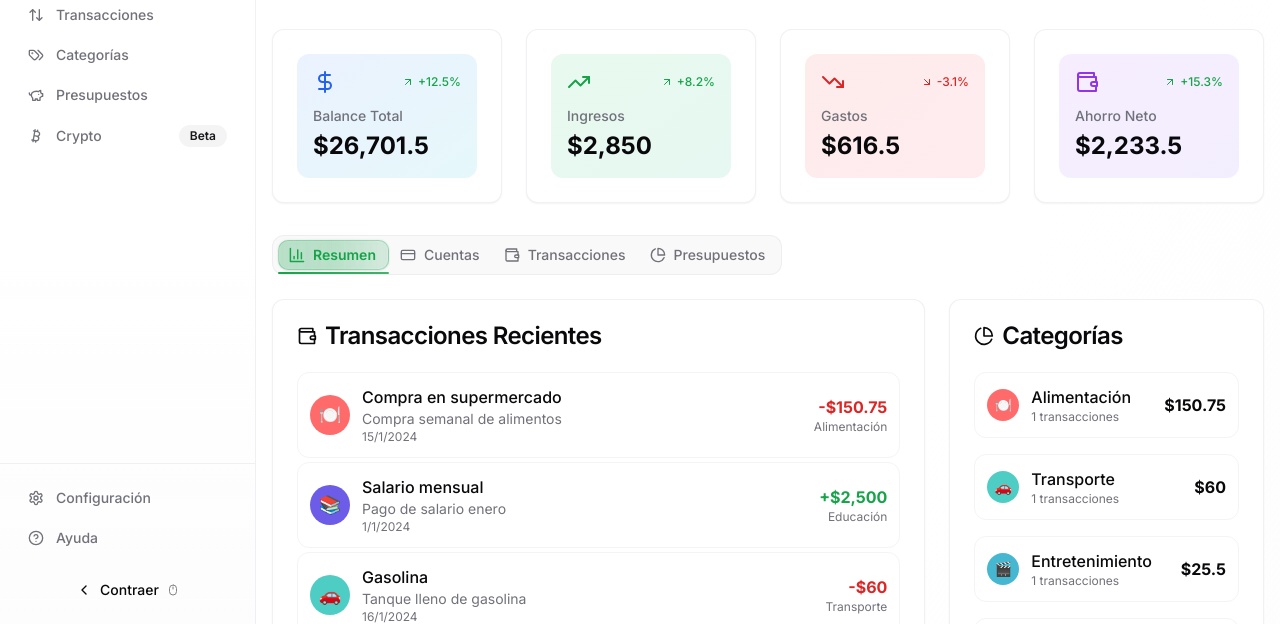
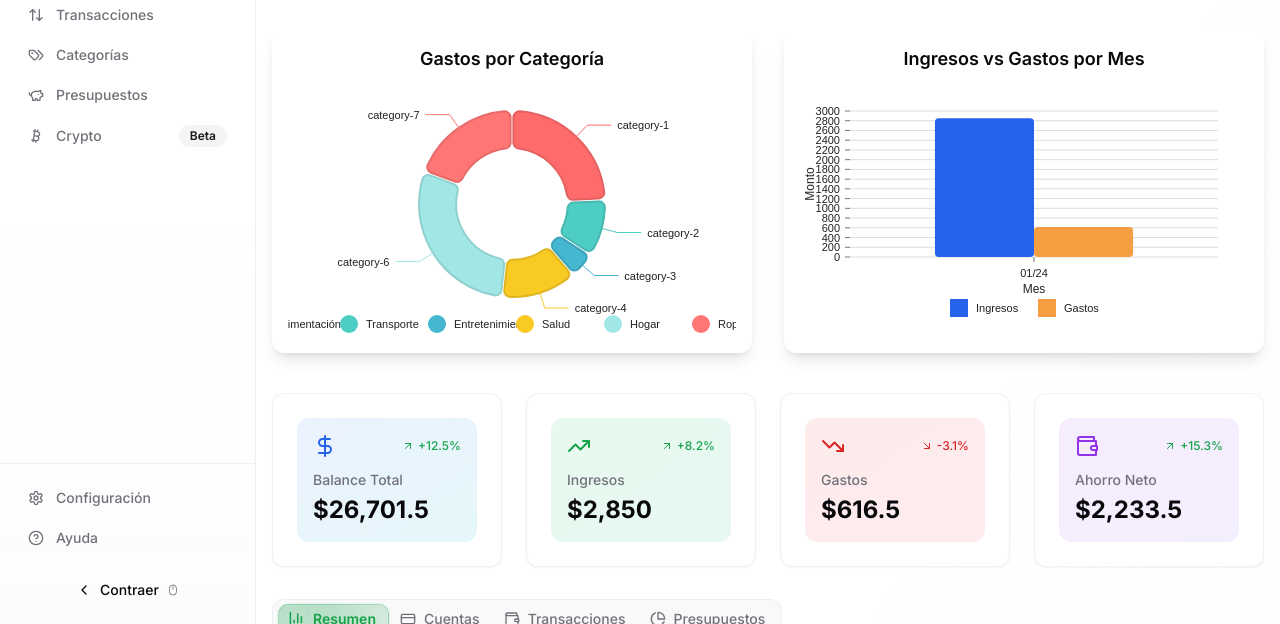
Before and after one commit to Osmait/GestorDePresupuesto, a React app in the folder FrontendNextjs/gestor/: page /app in a window 1280 px wide. Shown: the part 176-800 px from the top of the page. Built offline with nearby package versions, Linux system fonts and the light colour scheme.

Commit message:
Add Nivo charts and D3 dependencies for enhanced data visualization
- Introduced DashboardCharts component to display pie and bar charts using Nivo for visualizing expenses and income.
- Added dependencies for Nivo charts and D3.js in package.json and package-lock.json to support data visualization features.
- Updated DashboardPage to integrate DashboardCharts, enhancing the user interface with dynamic data representation.
- Implemented data normalization and chart data preparation logic within DashboardCharts for accurate visual output.

```diff
--- a/FrontendNextjs/gestor/app/app/page.tsx
+++ b/FrontendNextjs/gestor/app/app/page.tsx
@@ -30,6 +30,7 @@ import {
 	Zap,
 	LucideIcon
 } from 'lucide-react'
+import { DashboardCharts } from '@/components/DashboardCharts'
 
 interface StatCardProps {
 	title: string
@@ -326,6 +327,14 @@ export default async function DashboardPage() {
 		<div className="min-h-screen bg-gradient-to-br from-background via-background to-muted/30 dark:from-background dark:via-background dark:to-muted/20">
 			<div className="container mx-auto px-4 py-8">
 				<DashboardHeader user={user} />
+				<DashboardCharts
+					categories={categories}
+					transactions={transactions.map(t => ({
+						...t,
+						type_transaction: String(t.type_transaction),
+						created_at: typeof t.created_at === 'string' ? t.created_at : t.created_at.toISOString()
+					}))}
+				/>
 				<StatsGrid accounts={accounts} transactions={transactions} />
 
 				<AnimatedTabs
--- /dev/null
+++ b/FrontendNextjs/gestor/components/DashboardCharts.tsx
@@ -0,0 +1,162 @@
+'use client'
+
+import { ResponsivePie } from '@nivo/pie'
+import { ResponsiveBar } from '@nivo/bar'
+import { useTheme } from 'next-themes'
+import { useMemo } from 'react'
+
+interface CategoryData {
+	id: string
+	label: string
+	value: number
+	color: string
+}
+
+interface BarData {
+	month: string
+	Ingresos: number
+	Gastos: number
+}
+
+interface DashboardChartsProps {
+	categories: { id: string, name: string, color: string }[]
+	transactions: { amount: number, type_transaction: string, category_id: string, created_at: string }[]
+}
+
+export function DashboardCharts({ categories, transactions }: DashboardChartsProps) {
+	console.log('DashboardCharts categories:', categories)
+	console.log('DashboardCharts transactions:', transactions)
+	const { theme } = useTheme()
+
+	// Normalizar type_transaction
+	const normalizedTransactions = useMemo(() => transactions.map(t => ({
+		...t,
+		type_transaction: t.type_transaction === '0' ? 'BILL'
+			: t.type_transaction === '1' ? 'INCOME'
+			: t.type_transaction
+	})), [transactions])
+
+	// Pie: Distribución de gastos por categoría
+	const pieData: CategoryData[] = useMemo(() => {
+		const gastos = normalizedTransactions.filter(t => t.type_transaction === 'BILL')
+		const grouped: Record<string, number> = {}
+		gastos.forEach(t => {
+			grouped[t.category_id] = (grouped[t.category_id] || 0) + t.amount
+		})
+		const data = categories.map(cat => ({
+			id: cat.id,
+			label: cat.name,
+			value: grouped[cat.id] || 0,
+			color: cat.color
+		})).filter(d => d.value > 0)
+		console.log('Pie chart data:', data)
+		return data
+	}, [categories, normalizedTransactions])
+
+	// Bar: Ingresos vs Gastos por mes
+	const barData: BarData[] = useMemo(() => {
+		const byMonth: Record<string, { Ingresos: number, Gastos: number }> = {}
+		normalizedTransactions.forEach(t => {
+			const date = new Date(t.created_at)
+			const month = `${date.getFullYear()}-${(date.getMonth()+1).toString().padStart(2,'0')}`
+			if (!byMonth[month]) byMonth[month] = { Ingresos: 0, Gastos: 0 }
+			if (t.type_transaction === 'INCOME') byMonth[month].Ingresos += t.amount
+			if (t.type_transaction === 'BILL') byMonth[month].Gastos += t.amount
+		})
+		const data = Object.entries(byMonth).sort(([a],[b]) => a.localeCompare(b)).map(([month, vals]) => ({ month, ...vals }))
+		console.log('Bar chart data:', data)
+		return data
+	}, [normalizedTransactions])
+
+	const nivoTheme = useMemo(() => ({
+		background: 'transparent',
+		textColor: theme === 'dark' ? '#e5e7eb' : '#222',
+		fontSize: 14,
+		axis: {
+			legend: { text: { fill: theme === 'dark' ? '#e5e7eb' : '#222' } },
+			ticks: { text: { fill: theme === 'dark' ? '#e5e7eb' : '#222' } }
+		},
+		legends: { text: { fill: theme === 'dark' ? '#e5e7eb' : '#222' } }
+	}), [theme])
+
+	return (
+		<div className="grid grid-cols-1 md:grid-cols-2 gap-8 mb-10">
+			<div className="bg-card rounded-xl shadow-lg p-4 flex flex-col items-center">
+				<h3 className="font-semibold mb-2 text-lg text-foreground">Gastos por Categoría</h3>
+				<div className="h-64 w-full">
+					<ResponsivePie
+						data={pieData}
+						margin={{ top: 30, right: 40, bottom: 40, left: 40 }}
+						innerRadius={0.6}
+						padAngle={1.5}
+						cornerRadius={6}
+						colors={d => d.data.color}
+						borderWidth={2}
+						borderColor={{ from: 'color', modifiers: [['darker', 0.3]] }}
+						enableArcLabels={false}
+						arcLinkLabelsTextColor={theme === 'dark' ? '#e5e7eb' : '#222'}
+						arcLinkLabelsColor={{ from: 'color' }}
+						activeOuterRadiusOffset={8}
+						theme={nivoTheme}
+						legends={[
+							{
+								anchor: 'bottom',
+								direction: 'row',
+								justify: false,
+								translateY: 36,
+								itemWidth: 80,
+								itemHeight: 18,
+								itemsSpacing: 8,
+								symbolSize: 18,
+								symbolShape: 'circle',
+								itemTextColor: theme === 'dark' ? '#e5e7eb' : '#222',
+							}
+						]}
+					/>
+				</div>
+			</div>
+			<div className="bg-card rounded-xl shadow-lg p-4 flex flex-col items-center">
+				<h3 className="font-semibold mb-2 text-lg text-foreground">Ingresos vs Gastos por Mes</h3>
+				<div className="h-64 w-full">
+					<ResponsiveBar
+						data={barData}
+						keys={['Ingresos','Gastos']}
+						indexBy="month"
+						margin={{ top: 30, right: 30, bottom: 80, left: 50 }}
+						padding={0.3}
+						groupMode="grouped"
+						colors={[theme === 'dark' ? '#34d399' : '#2563eb', theme === 'dark' ? '#f87171' : '#f59e42']}
+						borderRadius={4}
+						enableLabel={false}
+						theme={nivoTheme}
+						axisBottom={{
+							format: v => v.replace(/\d{4}-/,'') + '/' + v.slice(2,4),
+							legend: 'Mes',
+							legendPosition: 'middle',
+							legendOffset: 32
+						}}
+						axisLeft={{
+							legend: 'Monto',
+							legendPosition: 'middle',
+							legendOffset: -40
+						}}
+						legends={[
+							{
+								dataFrom: 'keys',
+								anchor: 'bottom',
+								direction: 'row',
+								justify: false,
+								translateY: 60,
+								itemWidth: 80,
+								itemHeight: 18,
+								itemsSpacing: 8,
+								symbolSize: 18,
+								itemTextColor: theme === 'dark' ? '#e5e7eb' : '#222',
+							}
+						]}
+					/>
+				</div>
+			</div>
+		</div>
+	)
+}
```
Also changed, not shown: FrontendNextjs/gestor/package.json (+10 -0 lines), 1 other file.
